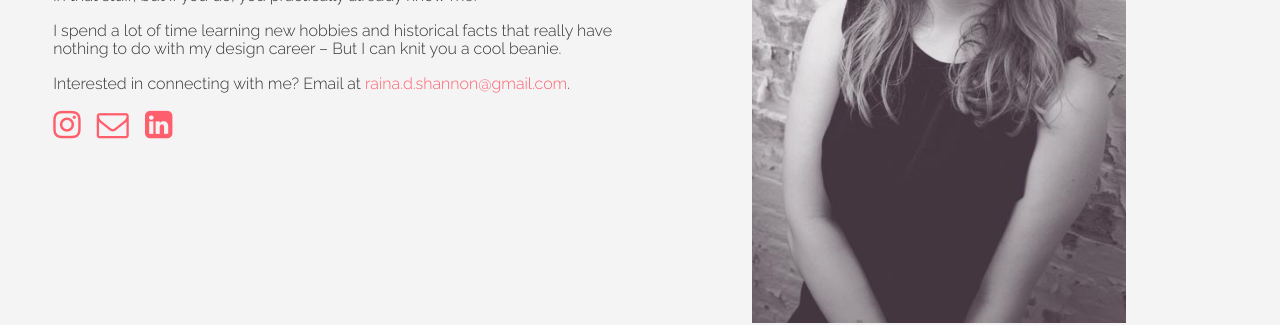
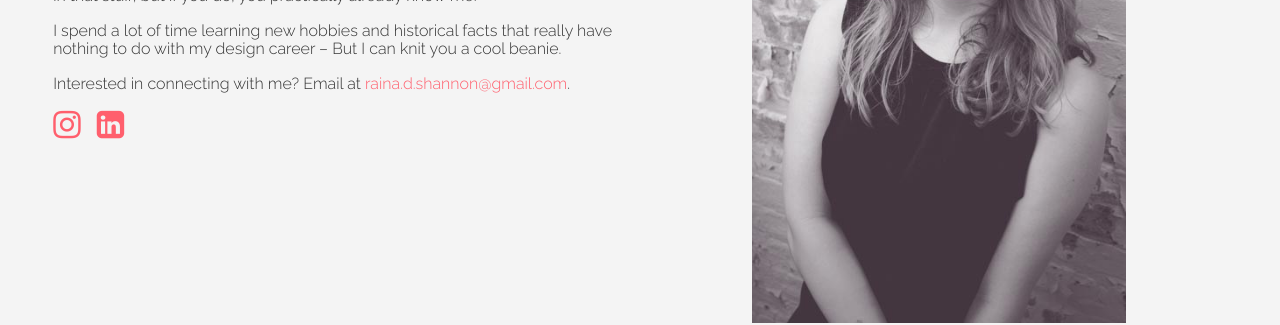
Before and after one commit to legendofcolt/raina-shannon, a Jekyll site: the page built from about.html, in a window 1280 px wide. Shown: the part 369-694 px from the top of the page. Built offline with Jekyll 4.4.1, drawn with Linux system fonts in a browser that asks for light colours; some web fonts are replaced.

Commit message:
Remove mail icon
About page doesn’t need both an email written out and an icon for
email. Remove the icon.

```diff
--- a/_includes/social-links.html
+++ b/_includes/social-links.html
@@ -1,13 +1,9 @@
 <div class="c-social">
-  <a class="c-social__link" href="https://www.instagram.com/laceedges/" target="_blank">
+  <a class="c-social__link" href="https://www.instagram.com/laceedges/">
     <i class="fa fa-2x fa-instagram" aria-hidden="true"></i>
     <span class="sr-only">Instagram</span>
   </a>
-  <a class="c-social__link" href="mailto:raina.d.shannon@gmail.com">
-    <i class="fa fa-2x fa-envelope-o" aria-hidden="true"></i>
-    <span class="sr-only">Email raina.d.shannon@gmail.com</span>
-  </a>
-  <a class="c-social__link" href="https://www.linkedin.com/in/raina-shannon-48063351" target="_blank">
+  <a class="c-social__link" href="https://www.linkedin.com/in/raina-shannon-48063351">
     <i class="fa fa-2x fa-linkedin-square" aria-hidden="true"></i>
     <span class="sr-only">Linkedin</span>
   </a>
```
